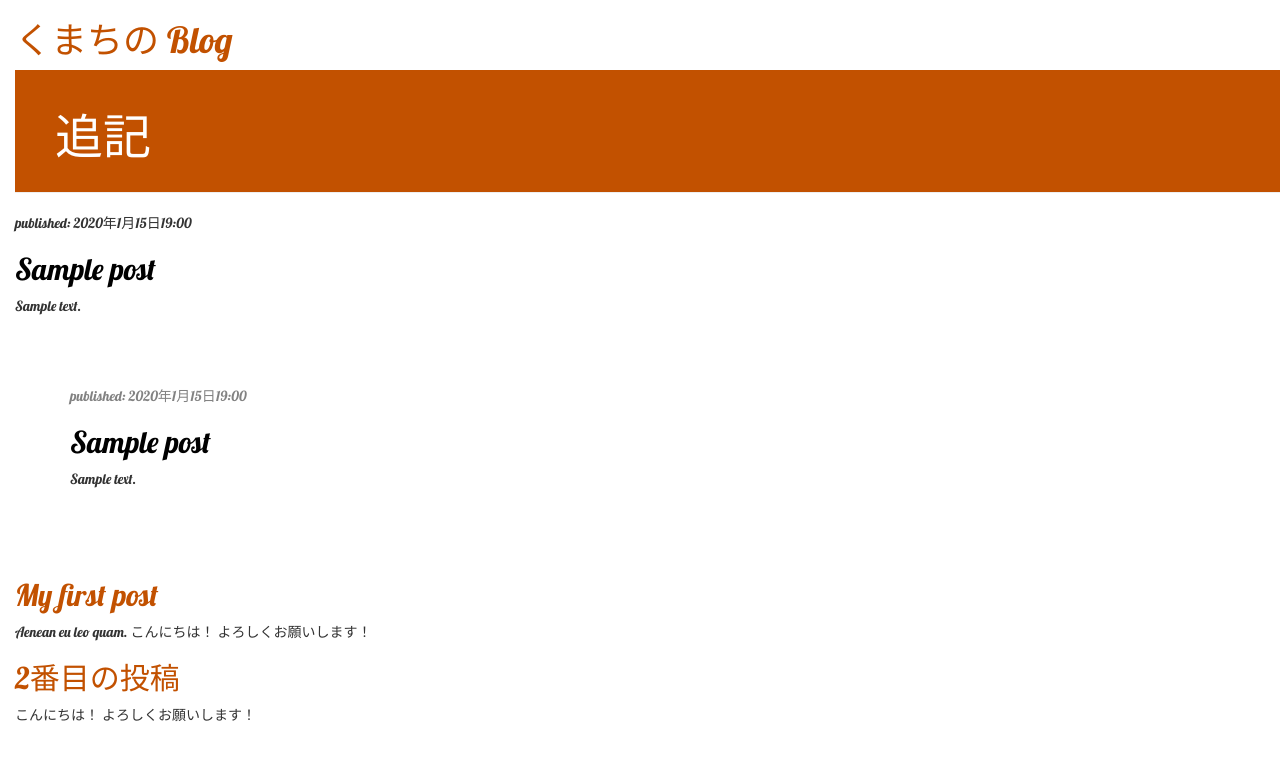
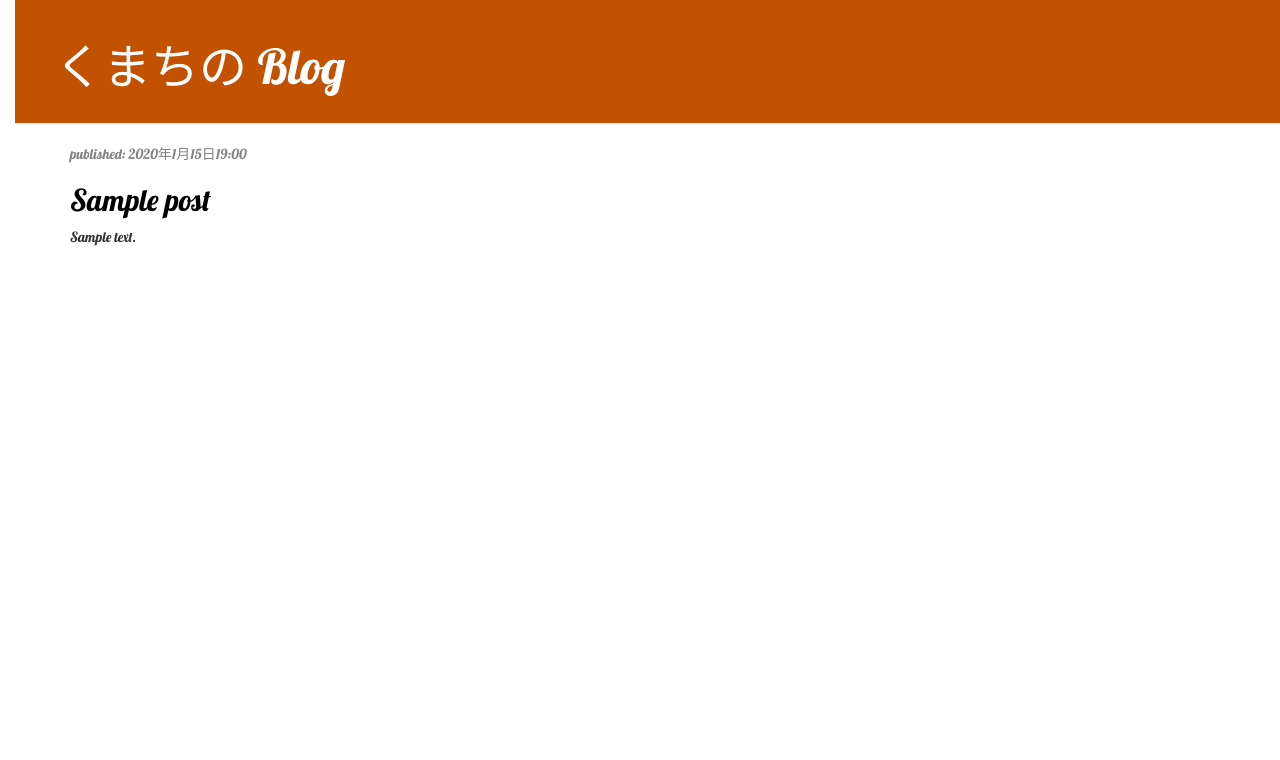
Before and after one commit to tama7000/my-first-blog, a Django app: template blog/templates/blog/post_list.html in a window 1280 px wide. Shown: the top 760 px of the page. Run offline with Django 4.2, Linux system fonts and the light colour scheme; the template is opened without the code that fills it: values that come from a table or form of the project are taken from there, others are empty; tables that the repository leaves empty hold one stand-in row (values such as "Sample post"); some libraries are stand-ins or nearby versions.

Commit message:
Modified templates to display posts from database.

```diff
--- /dev/null
+++ b/blog/templates/blog/base.html
@@ -0,0 +1,23 @@
+{% load static %}
+<html>
+    <head>
+        <title>くまちの blog</title>
+        <link rel="stylesheet" href="//maxcdn.bootstrapcdn.com/bootstrap/3.2.0/css/bootstrap.min.css">
+        <link rel="stylesheet" href="//maxcdn.bootstrapcdn.com/bootstrap/3.2.0/css/bootstrap-theme.min.css">
+        <link rel="stylesheet" href="{% static 'css/blog.css' %}">
+        <link href="//fonts.googleapis.com/css?family=Lobster&subset=latin,latin-ext" rel="stylesheet" type="text/css">
+    </head>
+    <body>
+        <div class="page-header">
+            <h1><a href="/">くまちの Blog</a></h1>
+        </div>
+        <div class="content container">
+            <div class="row">
+                <div class="col-md-8">
+                {% block content %}
+                {% endblock %}
+                </div>
+            </div>
+        </div>
+    </body>
+</html>
--- a/blog/templates/blog/post_list.html
+++ b/blog/templates/blog/post_list.html
@@ -1,28 +1,6 @@
-{% load static %}
-<html>
-    <head>
-        <title>くまちの blog</title>
-        <link rel="stylesheet" href="//maxcdn.bootstrapcdn.com/bootstrap/3.2.0/css/bootstrap.min.css">
-        <link rel="stylesheet" href="//maxcdn.bootstrapcdn.com/bootstrap/3.2.0/css/bootstrap-theme.min.css">
-        <link rel="stylesheet" href="{% static 'css/blog.css' %}">
-        <link href="//fonts.googleapis.com/css?family=Lobster&subset=latin,latin-ext" rel="stylesheet" type="text/css">
-    </head>
-    <body>
-        <div>
-            <h1><a href="/">くまちの Blog</a></h1>
-        </div>
-        <div class="page-header">
-            <h1><a href="/">追記</a></h1>
-        </div>
+{% extends 'blog/base.html' %}
 
-        <div class="post">
-            <p>published: {{ post.published_date }}</p>
-            <h2><a href="">{{ post.title }}</a></h2>
-            <p>{{ post.text|linebreaksbr }}</p>
-        </div>
-        <div class="content container">
-            <div class="row">
-                <div class="col-md-8">
+                {% block content %}
                     {% for post in posts %}
                         <div class="post">
                             <div class="date">
@@ -32,18 +10,4 @@
                             <p>{{ post.text|linebreaksbr }}</p>
                         </div>
                     {% endfor %}
-                </div>
-            </div>
-        </div>
-
-        <div>
-            <h2><a href="">My first post</a></h2>
-            <p>Aenean eu leo quam. こんにちは！ よろしくお願いします！ </p>
-        </div>
-
-        <div>
-            <h2><a href="">2番目の投稿</a></h2>
-            <p> こんにちは！ よろしくお願いします！ </p>
-        </div>
-    </body>
-</html>
+                {% endblock %}
```
